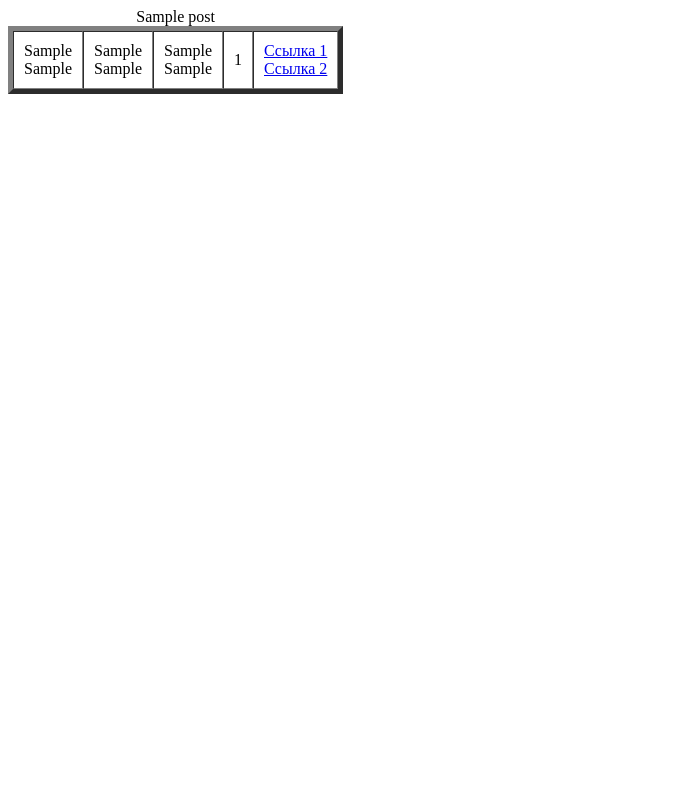
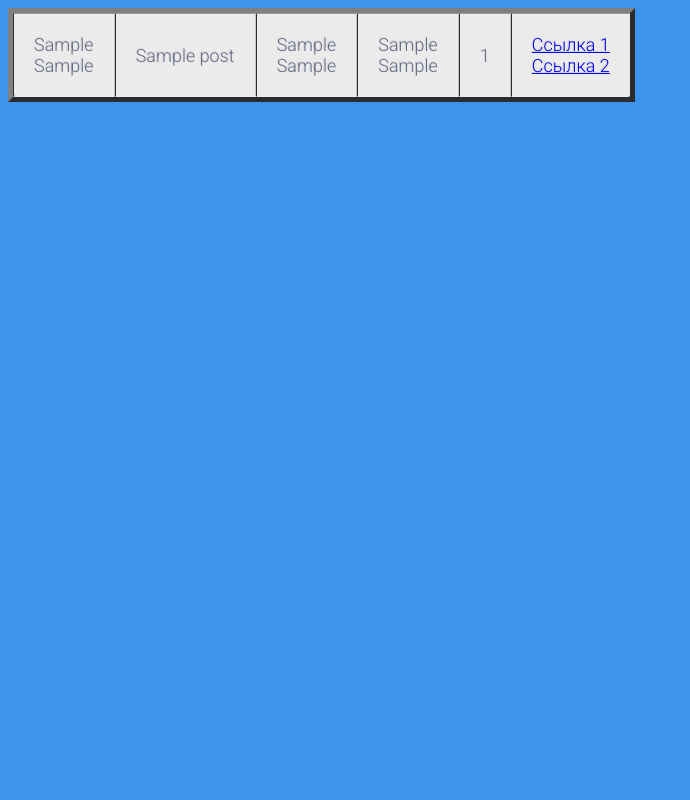
Before and after one commit to Dev168/parsing, a Flask app: template output/templates/table.html in a window 1280 px wide. Shown: the whole page, without its empty margins (0-690 px from the left). Run offline with Flask 2, Linux system fonts and the light colour scheme; the template is opened without the code that fills it: most values are stand-ins (such as "Sample title", 1, 10 or a date in 2020).

Commit message:
sdlmsaplfmaflneflenflkam

```diff
--- /dev/null
+++ b/output/static/style.css
@@ -0,0 +1,144 @@
+@import url(http://fonts.googleapis.com/css?family=Roboto:400,500,700,300,100);
+
+body {
+  background-color: #3e94ec;
+  font-family: "Roboto", helvetica, arial, sans-serif;
+  font-size: 16px;
+  font-weight: 400;
+  text-rendering: optimizeLegibility;
+}
+
+div.table-title {
+   display: block;
+  margin: auto;
+  max-width: 600px;
+  padding:5px;
+  width: 100%;
+}
+
+.table-title h3 {
+   color: #fafafa;
+   font-size: 30px;
+   font-weight: 400;
+   font-style:normal;
+   font-family: "Roboto", helvetica, arial, sans-serif;
+   text-shadow: -1px -1px 1px rgba(0, 0, 0, 0.1);
+   text-transform:uppercase;
+}
+
+
+/*** Table Styles **/
+
+.table-fill {
+  background: white;
+  border-radius:3px;
+  border-collapse: collapse;
+  height: 320px;
+  margin: auto;
+  max-width: 600px;
+  padding:5px;
+  width: 100%;
+  box-shadow: 0 5px 10px rgba(0, 0, 0, 0.1);
+  animation: float 5s infinite;
+}
+
+th {
+  color:#D5DDE5;;
+  background:#1b1e24;
+  border-bottom:4px solid #9ea7af;
+  border-right: 1px solid #343a45;
+  font-size:23px;
+  font-weight: 100;
+  padding:24px;
+  text-align:left;
+  text-shadow: 0 1px 1px rgba(0, 0, 0, 0.1);
+  vertical-align:middle;
+}
+
+th:first-child {
+  border-top-left-radius:3px;
+}
+
+th:last-child {
+  border-top-right-radius:3px;
+  border-right:none;
+}
+
+tr {
+  border-top: 1px solid #C1C3D1;
+  border-bottom-: 1px solid #C1C3D1;
+  color:#666B85;
+  font-size:16px;
+  font-weight:normal;
+  text-shadow: 0 1px 1px rgba(256, 256, 256, 0.1);
+}
+
+tr:hover td {
+  background:#4E5066;
+  color:#FFFFFF;
+  border-top: 1px solid #22262e;
+  border-bottom: 1px solid #22262e;
+}
+
+tr:first-child {
+  border-top:none;
+}
+
+tr:last-child {
+  border-bottom:none;
+}
+
+tr:nth-child(odd) td {
+  background:#EBEBEB;
+}
+
+tr:nth-child(odd):hover td {
+  background:#4E5066;
+}
+
+tr:last-child td:first-child {
+  border-bottom-left-radius:3px;
+}
+
+tr:last-child td:last-child {
+  border-bottom-right-radius:3px;
+}
+
+td {
+  background:#FFFFFF;
+  padding:20px;
+  text-align:left;
+  vertical-align:middle;
+  font-weight:300;
+  font-size:18px;
+  text-shadow: -1px -1px 1px rgba(0, 0, 0, 0.1);
+  border-right: 1px solid #C1C3D1;
+}
+
+td:last-child {
+  border-right: 0px;
+}
+
+th.text-left {
+  text-align: left;
+}
+
+th.text-center {
+  text-align: center;
+}
+
+th.text-right {
+  text-align: right;
+}
+
+td.text-left {
+  text-align: left;
+}
+
+td.text-center {
+  text-align: center;
+}
+
+td.text-right {
+  text-align: right;
+}
--- a/output/templates/table.html
+++ b/output/templates/table.html
@@ -1,18 +1,14 @@
 <html>
  <head>
-
   <title>Forks</title>
+   <link rel="stylesheet" href="{{ url_for('static', filename='style.css') }}">
  </head>
  <body>
+   <table  border="5" cellpadding="10" cellspacing="0">
   {% for post in posts %}
-  <table  border="5" cellpadding="10" cellspacing="0">
-   <caption>{{post.participant_names}}</caption>
    <tr>
-
       <td colspan="2">{{post.bookmaker1}} <br> {{post.bookmaker2}}</td>
-
-
-
+      <td colspan="2">{{post.participant_names}}</td>
      <td>{{post.event_1}} <br>{{post.event_2}}</td>
     <td>{{post.coeff_1}}<br>{{post.coeff_1}}</td>
      <td> {{post.marge_percent}}</td>
```
Also changed, not shown: forks_searching/handicap_search.sql (+7 -7 lines), forks_searching/handicap_search2.sql (added, +15 -0 lines), forks_searching/search.py (+34 -19 lines).
